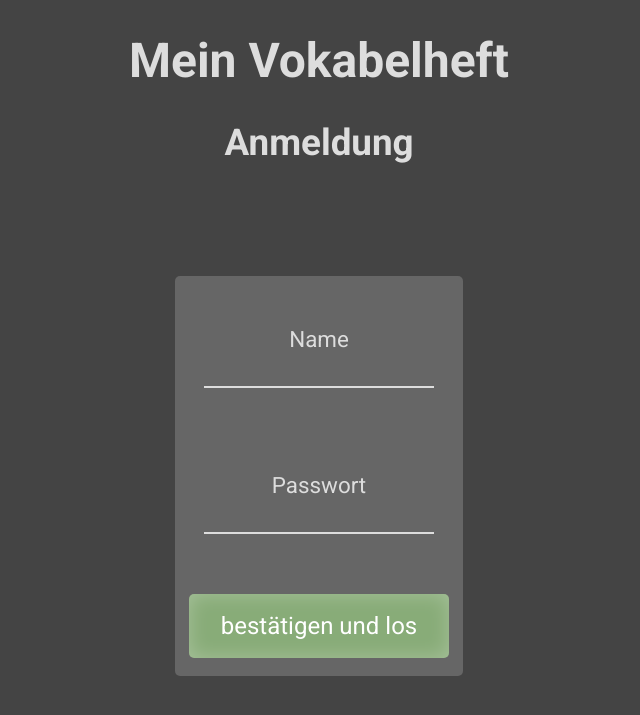
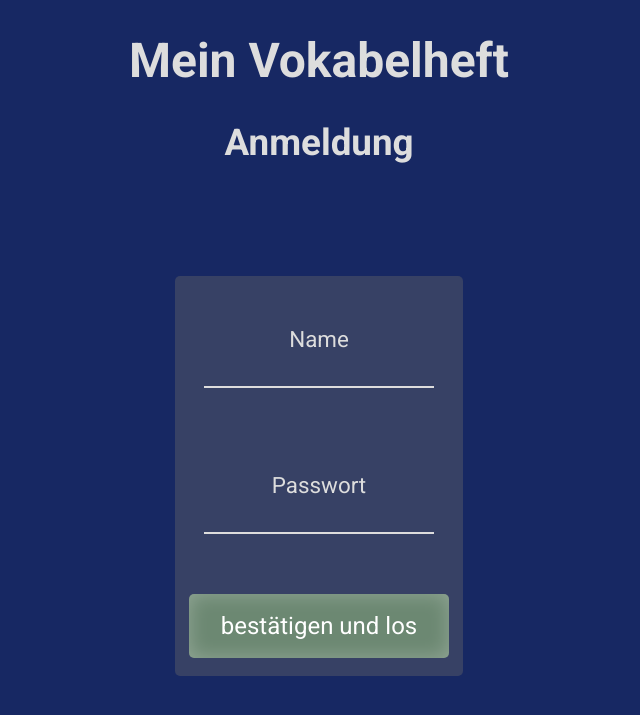
Before and after one commit to pytherik/vokabelheftSPA, a PHP site: page / in a window 1280 px wide. Shown: the top 715 px of the page, without its empty margins (321-961 px from the left). Run offline with PHP 8.4, Linux system fonts and the light colour scheme.

Commit message:
change color

```diff
--- a/scss/_buttons.scss
+++ b/scss/_buttons.scss
@@ -64,7 +64,7 @@
   margin-top: 1.5rem;
   width: 30.3vw;
   height: 4rem;
-  background-color: #7a976e;
+  background-color: $btn-color-green;
   font-size: 1.5rem;
   color: #fff;
   border: none;
@@ -78,8 +78,8 @@
 }
 
 .btn-green-big.disabled {
-  color: #888;
-  background-color: #7a976e55;
+  color: #aaa;
+  background-color: #7a976eaa;
 }
 
 .btn-green-big.disabled:hover {
--- a/scss/_learn.scss
+++ b/scss/_learn.scss
@@ -10,7 +10,7 @@
   margin-top: 1rem;
   width: 100%;
   height: 30vh;
-  background: #666;
+  background: $bg-color-secondary;
   padding: .8rem .9rem .5rem .2rem;
   //border-radius: 10px;
   overflow-x: hidden;
--- a/scss/_modal.scss
+++ b/scss/_modal.scss
@@ -14,14 +14,14 @@
 .inner-edit-modal,
 .inner-success-modal {
   background-color: #41644A;
-  width: 18rem;
+  width: 23rem;
   height: 32rem;
   border-radius: .2rem;
   margin: 30vh auto;
   padding: .5rem;
   display: flex;
   flex-direction: column;
-  justify-content: space-between;
+  justify-content: space-around;
 }
 
 .inner-show-modal {
--- a/scss/style.css
+++ b/scss/style.css
@@ -63,7 +63,7 @@
   margin-top: 1.5rem;
   width: 30.3vw;
   height: 4rem;
-  background-color: #7a976e;
+  background-color: rgba(136, 172, 120, 0.6666666667);
   font-size: 1.5rem;
   color: #fff;
   border: none;
@@ -76,8 +76,8 @@
 }
 
 .btn-green-big.disabled {
-  color: #888;
-  background-color: rgba(122, 151, 110, 0.3333333333);
+  color: #aaa;
+  background-color: rgba(122, 151, 110, 0.6666666667);
 }
 
 .btn-green-big.disabled:hover {
@@ -112,14 +112,14 @@
 .inner-edit-modal,
 .inner-success-modal {
   background-color: #41644A;
-  width: 18rem;
+  width: 23rem;
   height: 32rem;
   border-radius: 0.2rem;
   margin: 30vh auto;
   padding: 0.5rem;
   display: flex;
   flex-direction: column;
-  justify-content: space-between;
+  justify-content: space-around;
 }
 
 .inner-show-modal {
@@ -223,7 +223,7 @@ textarea {
   width: 100%;
   border: none;
   outline: none;
-  background: #444;
+  background: #172863;
   color: #ddd;
 }
 
@@ -325,7 +325,7 @@ textarea {
   margin-top: 1rem;
   width: 100%;
   height: 30vh;
-  background: #666;
+  background: rgba(102, 102, 102, 0.4);
   padding: 0.8rem 0.9rem 0.5rem 0.2rem;
   overflow-x: hidden;
   overflow-y: scroll;
@@ -407,7 +407,7 @@ textarea {
 }
 
 body {
-  background: #444;
+  background: #172863;
   font-family: "Roboto", Arial, Helvetica, sans-serif;
   color: #ddd;
 }
@@ -446,7 +446,7 @@ button {
   width: 18rem;
   height: 25rem;
   margin-top: 7rem;
-  background: #666;
+  background: rgba(102, 102, 102, 0.4);
   border-radius: 5px;
 }
 .form-container label {
@@ -469,7 +469,7 @@ button {
   cursor: pointer;
   width: 90%;
   font-family: inherit;
-  background: #88ac78;
+  background: rgba(136, 172, 120, 0.6666666667);
   padding: 0.3rem;
   border: none;
   border-radius: 5px;
@@ -505,7 +505,7 @@ button {
   margin-top: 1rem;
   width: 100%;
   height: 30vh;
-  background: #666;
+  background: rgba(102, 102, 102, 0.4);
   padding: 0.8rem 0.9rem 0.5rem 0.2rem;
   overflow-x: hidden;
   overflow-y: scroll;
@@ -546,7 +546,7 @@ button {
 #search {
   font-size: 1.2rem;
   width: 10rem;
-  background-color: #666;
+  background-color: rgba(102, 102, 102, 0.4);
   border: none;
   color: #ddd;
   outline: none;
--- a/scss/style.scss
+++ b/scss/style.scss
@@ -1,7 +1,8 @@
-$bg-color-primary: #444;
-$bg-color-secondary: #666;
+$bg-color-primary: #172863ff;
+//$bg-color-primary: #444;
+$bg-color-secondary: #66666666;
 $font-color-main: #ddd;
-
+$btn-color-green: #88ac78aa;
 @import url('https://fonts.googleapis.com/css2?family=Roboto:wght@400;500;700&display=swap');
 @import 'mixins';
 @import 'buttons';
@@ -94,7 +95,7 @@ button {
     cursor: pointer;
     width: 90%;
     font-family: inherit;
-    background: #88ac78;
+    background: $btn-color-green;
     padding: .3rem;
     border: none;
     border-radius: 5px;
@@ -129,7 +130,7 @@ button {
   margin-top: 1rem;
   width: 100%;
   height: 30vh;
-  background: #666;
+  background: $bg-color-secondary;
   padding: .8rem .9rem .5rem .2rem;
   //border-radius: 10px;
   overflow-x: hidden;
@@ -175,7 +176,7 @@ button {
 #search {
   font-size: 1.2rem;
   width: 10rem;
-  background-color: #666;
+  background-color: $bg-color-secondary;
   border: none;
   color: #ddd;
   outline: none;
```
Also changed, not shown: 1 other file.
